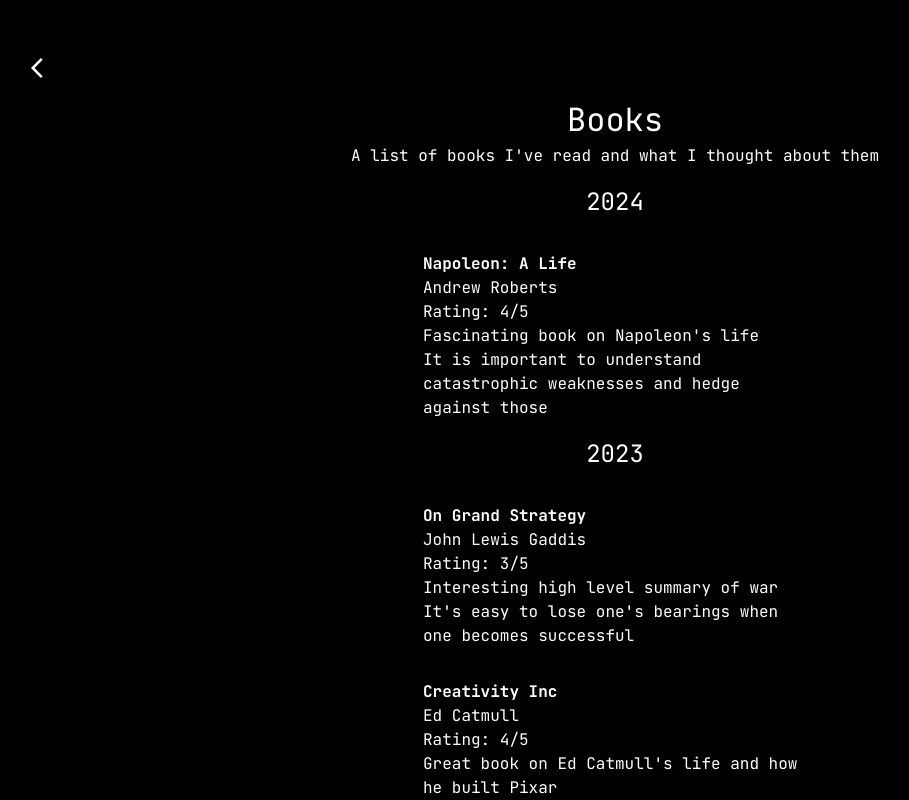
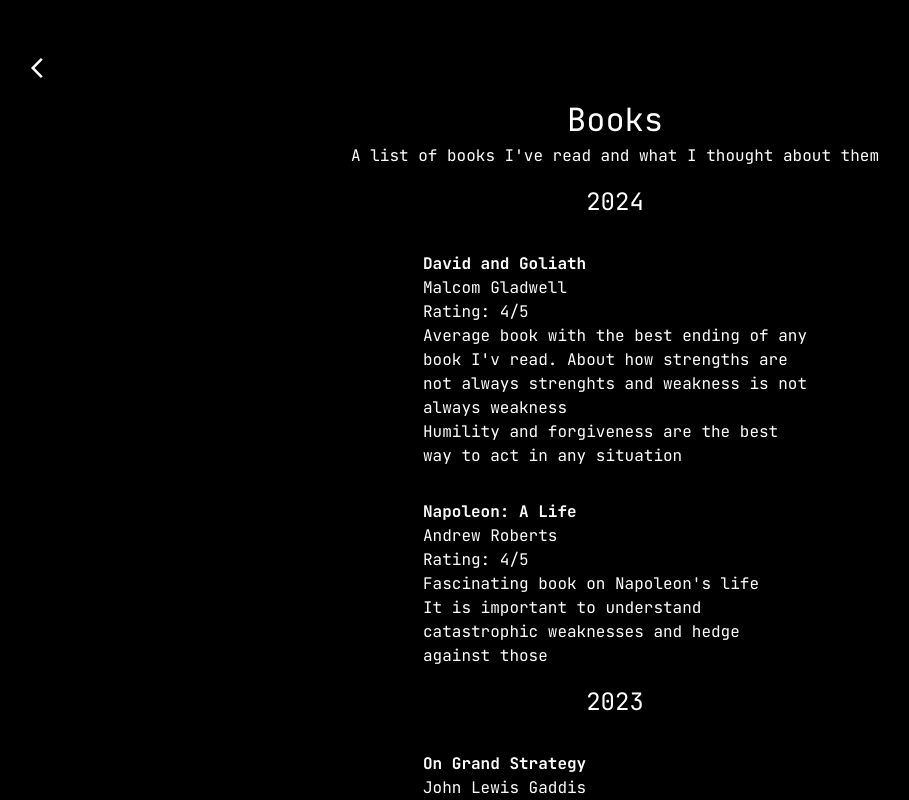
Before and after one commit to hwsimmons17/personal-site, a Next.js app: page /interests/books in a window 1280 px wide. Shown: the top 800 px of the page, without its empty margins (25-934 px from the left). Built offline with nearby package versions, Linux system fonts and the light colour scheme.

Commit message:
add david and goliath book

```diff
--- a/src/app/interests/books/page.tsx
+++ b/src/app/interests/books/page.tsx
@@ -12,6 +12,18 @@
 
       <h2 className="mt-4">2024</h2>
 
+      <div className="mt-8 w-96">
+        <a href="https://www.amazon.com/David-Goliath-Underdogs-Misfits-Battling/dp/0316204374/ref=asc_df_0316204374/?tag=hyprod-20&linkCode=df0&hvadid=312069250960&hvpos=&hvnetw=g&hvrand=11736503483181217803&hvpone=&hvptwo=&hvqmt=&hvdev=c&hvdvcmdl=&hvlocint=&hvlocphy=9029605&hvtargid=pla-434062911726&psc=1&mcid=cfae89efd6b2340f935b3722b81bb6ac&tag=&ref=&adgrpid=61316180599&hvpone=&hvptwo=&hvadid=312069250960&hvpos=&hvnetw=g&hvrand=11736503483181217803&hvqmt=&hvdev=c&hvdvcmdl=&hvlocint=&hvlocphy=9029605&hvtargid=pla-434062911726">
+          <b>David and Goliath</b>
+        </a>
+        <p>Malcom Gladwell</p>
+        <p>Rating: 4/5</p>
+        <p>
+          Average book with the best ending of any book I&apos;v read. About how
+          strengths are not always strenghts and weakness is not always weakness
+        </p>
+        <p>Humility and forgiveness are the best way to act in any situation</p>
+      </div>
       <div className="mt-8 w-96">
         <a href="https://www.amazon.com/Napoleon-Life-Andrew-Roberts/dp/0143127853/ref=asc_df_0143127853/?tag=hyprod-20&linkCode=df0&hvadid=312021252609&hvpos=&hvnetw=g&hvrand=9416865979249217082&hvpone=&hvptwo=&hvqmt=&hvdev=c&hvdvcmdl=&hvlocint=&hvlocphy=9029471&hvtargid=pla-435230722737&psc=1&mcid=cc5ea21cd03a3a94974cbb2d6753f6bc">
           <b>Napoleon: A Life</b>
```
